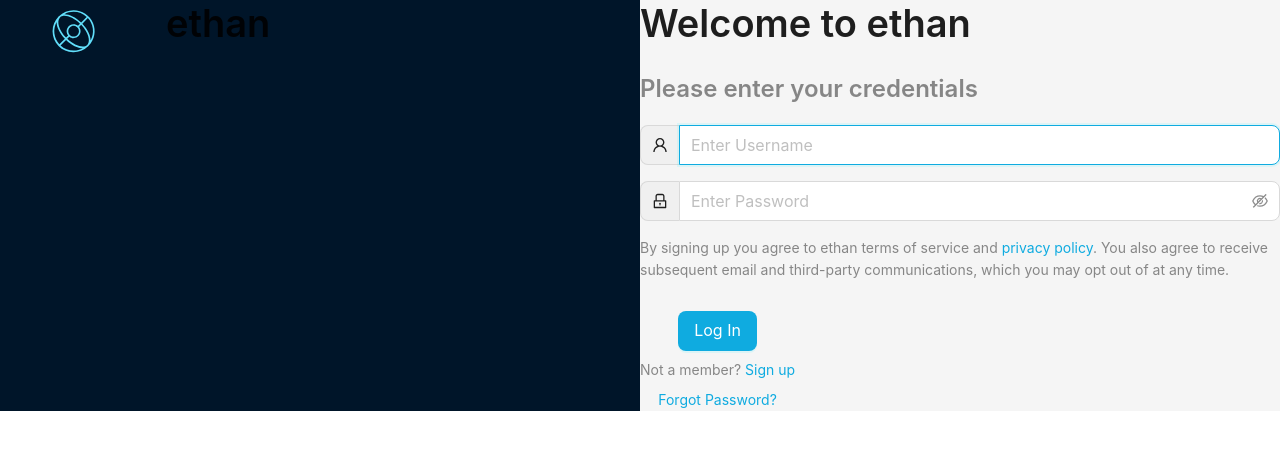
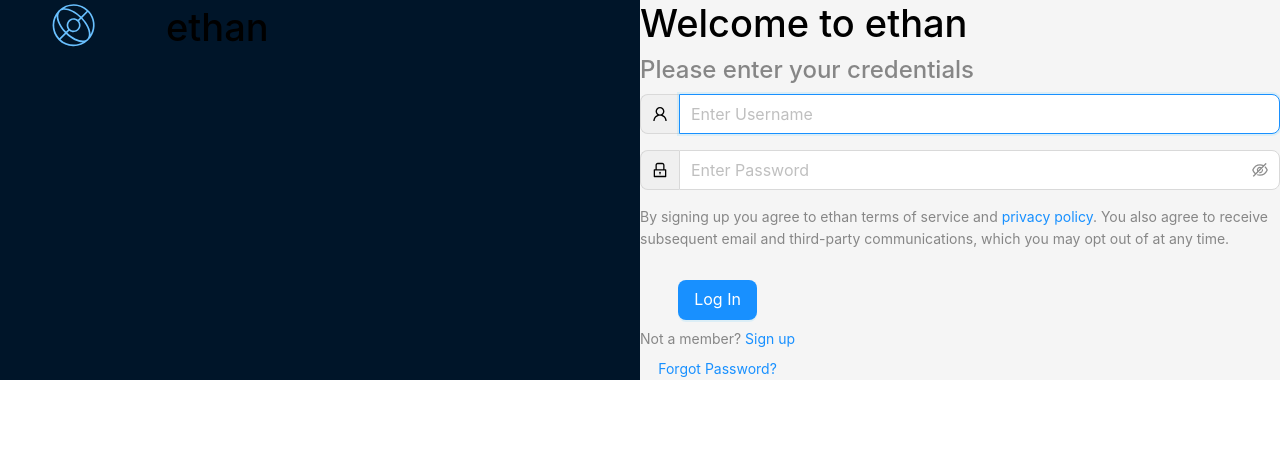
Before and after one commit to Aman-ethan/try, a Next.js app: page /login in a window 1280 px wide. Shown: the top 450 px of the page. Built offline with nearby package versions, Linux system fonts and the light colour scheme; no server answers.

Commit message:
feat: sync antd and tailwindcss colors

```diff
--- a/src/config/theme.ts
+++ b/src/config/theme.ts
@@ -1,12 +1,43 @@
 import { ThemeConfig, theme as AntdTheme } from "antd";
+
+export const primaryColorName = "blue";
+export const primaryColor = "#1890FF";
+export const neutralColor = "#000000";
 
 const theme: ThemeConfig = {
   token: {
-    colorPrimary: "#0fabe0",
-    colorLink: "#0fabe0",
-    colorTextSecondary: "#888686",
+    [primaryColorName]: primaryColor,
+    colorPrimary: primaryColor,
+    colorLink: primaryColor,
+    colorText: neutralColor,
+    fontWeightStrong: 500,
+    margin: 0,
+    marginMD: 0,
+    marginSM: 0,
+    marginLG: 0,
+    marginXL: 0,
+    marginXS: 0,
+    marginXXL: 0,
+    marginXXS: 0,
   },
   algorithm: AntdTheme.defaultAlgorithm,
+  components: {
+    Typography: {
+      titleMarginBottom: 0,
+      titleMarginTop: 0,
+    },
+    Form: {
+      controlHeight: 14,
+      controlHeightLG: 14,
+      controlHeightSM: 14,
+      controlHeightXS: 14,
+    },
+    Input: {
+
+    },
+    Space: {
+    },
+  },
 };
 
 export default theme;
--- a/tailwind.config.js
+++ b/tailwind.config.js
@@ -1,3 +1,8 @@
+import { theme as AntdTheme } from "antd";
+import theme, { primaryColorName, primaryColor } from "./src/config/theme";
+
+const globalToken = AntdTheme.getDesignToken(theme);
+
 /** @type {import('tailwindcss').Config} */
 module.exports = {
   content: [
@@ -6,9 +11,7 @@ module.exports = {
     "./src/app/**/*.{js,ts,jsx,tsx,mdx}",
     "./src/constants/**/*.{js,ts,jsx,tsx,mdx}",
   ],
-  corePlugins: {
-    preflight: false,
-  },
+  corePlugins: {},
   important: true,
   theme: {
     extend: {
@@ -18,9 +21,33 @@ module.exports = {
           "conic-gradient(from 180deg at 50% 50%, var(--tw-gradient-stops))",
       },
       colors: {
-        "auth-blue": {
-          DEFAULT: "#0fabe0",
-          dark: "#0f80b0",
+        primary: Object.entries(globalToken)
+          .filter(([key]) => key.startsWith(`${primaryColorName}-`))
+          .reduce(
+            (acc, [key, value]) => {
+              const shade = key.split("-")[1];
+              return {
+                ...acc,
+                [shade]: value,
+              };
+            },
+            { DEFAULT: primaryColor }
+          ),
+        neutral: {
+          DEFAULT: "#bfbfbf",
+          1: "#ffffff",
+          2: "#fafafa",
+          3: "#f5f5f5",
+          4: "#f0f0f0",
+          5: "#d9d9d9",
+          6: "#bfbfbf",
+          7: "#8c8c8c",
+          8: "#595959",
+          9: "#888484",
+          10: "#262626",
+          11: "#1f1f1f",
+          12: "#141414",
+          13: "#000000",
         },
       },
     },
```
